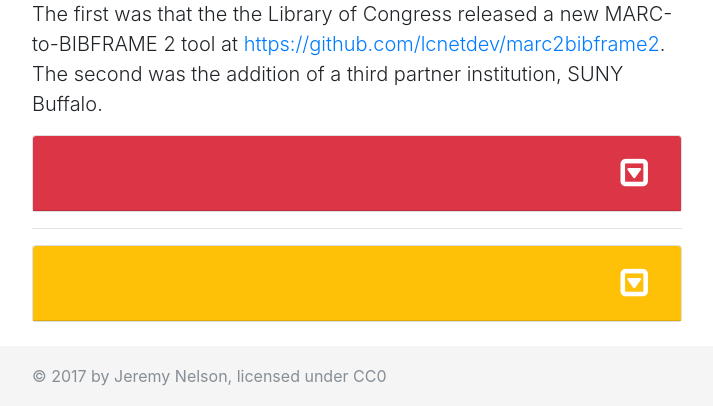
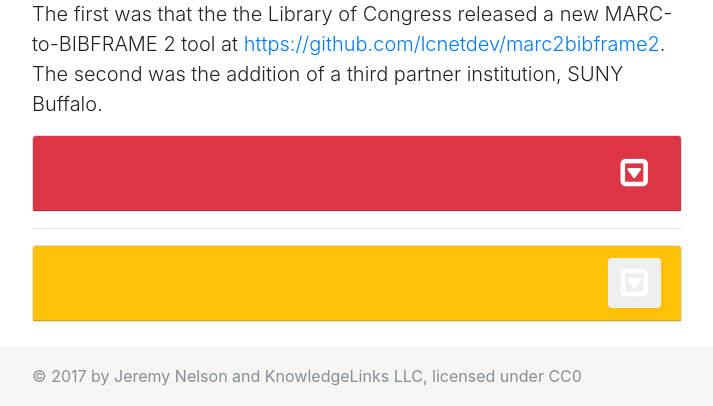
Before and after one commit to jermnelson/prospector-cat-ref, a Flask app: template templates/prospector-cat-ref/index.html in a window 1280 px wide. Shown: the part 587-993 px from the top of the page, without its empty margins (283-996 px from the left). Run offline with Flask 2, Linux system fonts and the light colour scheme; the template is opened without the code that fills it, so the values that code supplies are empty; some libraries are stand-ins or nearby versions.

Commit message:
more content additions

```diff
--- a/templates/prospector-cat-ref/index.html
+++ b/templates/prospector-cat-ref/index.html
@@ -35,9 +35,9 @@
         <div class="card">
             <div class="card-header bg-primary text-white">
                 <h2 class="card-title">{{ pages.get('bml-basics').meta.title }}
-                    <a href="#" onclick="$('#bml-basics-body').toggleClass('collapse')"
-                       class="btn btn-small text-white pull-right"><i class="fa fa-caret-square-o-down fa-2x"
-                       aria-hidden="true"></i></a>
+                    <button onclick="$('#bml-basics-body').toggleClass('collapse')"
+                       class="btn btn-small pull-right bg-primary text-white"><i class="fa fa-caret-square-o-down fa-2x"
+                       aria-hidden="true"></i></button>
                 </h2>
             </div>
             <div class="card-body collapse" id="bml-basics-body">
@@ -50,9 +50,9 @@
         <div class="card">
             <div class="card-header bg-danger text-white">
                 <h2 class="card-title">{{ pages.get('bml-1-build').meta.title }}
-                    <a href="#" onclick="$('#bml-1-build-body').toggleClass('collapse')"
-                       class="btn btn-small text-white pull-right"><i class="fa fa-caret-square-o-down fa-2x"
-                       aria-hidden="true"></i></a>
+                    <button onclick="$('#bml-1-build-body').toggleClass('collapse')"
+                       class="btn btn-small text-white bg-danger pull-right"><i class="fa fa-caret-square-o-down fa-2x"
+                       aria-hidden="true"></i></button>
                 </h2>
             </div>
             <div class="card-body collapse" id="bml-1-build-body">
@@ -63,9 +63,9 @@
         <div class="card">
             <div class="card-header bg-warning text-white">
                 <h2 class="card-title">{{ pages.get('bml-1-measure').meta.title }}
-                   <a href="#" onclick="$('#bml-1-measure-body').toggleClass('collapse')"
-                            class="btn btn-small text-white pull-right"><i class="fa fa-caret-square-o-down fa-2x"
-                            aria-hidden="true"></i></a>
+                   <button onclick="$('#bml-1-measure-body').toggleClass('collapse')"
+                            class="btn btn-small text-white bg-warning pull-right"><i class="fa fa-caret-square-o-down fa-2x"
+                            aria-hidden="true"></i></button>
                 </h2>
             </div>
             <div class="card-body collapse" id="bml-1-measure-body">
@@ -77,9 +77,9 @@
         <div class="card">
             <div class="card-header bg-success text-white">
                 <h2>{{ pages.get('bml-1-learning').meta.title }}
-                    <a href="#" onclick="$('#bml-1-learn-body').toggleClass('collapse')"
-                       class="btn btn-small text-white pull-right"><i class="fa fa-caret-square-o-down fa-2x"
-                       aria-hidden="true"></i></a>
+                    <button onclick="$('#bml-1-learn-body').toggleClass('collapse')"
+                       class="btn btn-small bg-success text-white pull-right"><i class="fa fa-caret-square-o-down fa-2x"
+                       aria-hidden="true"></i></button>
                 </h2>
             </div>
             <div class="card-body collapse" id="bml-1-learn-body">
@@ -96,9 +96,9 @@
         <div class="card">
             <div class="card-header bg-danger text-white">
                 <h2>{{ pages.get('bml-2-build').meta.title }}
-                    <a href="#" onclick="$('#bml-2-build-body').toggleClass('collapse')"
-                       class="btn btn-small text-white pull-right"><i class="fa fa-caret-square-o-down fa-2x"
-                       aria-hidden="true"></i></a>
+                    <button onclick="$('#bml-2-build-body').toggleClass('collapse')"
+                       class="btn btn-small text-white bg-danger pull-right"><i class="fa fa-caret-square-o-down fa-2x"
+                       aria-hidden="true"></i></button>
                 </h2>
             </div>
             <div class="card-body collapse" id="bml-2-build-body">
@@ -109,9 +109,9 @@
         <div class="card">
             <div class="card-header bg-warning text-white">
                 <h2>{{ pages.get('bml-2-measure').meta.title }}
-                    <a href="#" onclick="$('#bml-2-measure-body').toggleClass('collapse')"
-                       class="btn btn-small text-white pull-right"><i class="fa fa-caret-square-o-down fa-2x"
-                       aria-hidden="true"></i></a>
+                    <button onclick="$('#bml-2-measure-body').toggleClass('collapse')"
+                       class="btn btn-small text-white bf-warning pull-right"><i class="fa fa-caret-square-o-down fa-2x"
+                       aria-hidden="true"></i></button>
                 </h2>
             </div>
             <div class="card-body collapse" id="bml-2-measure-body">
@@ -123,7 +123,7 @@
     <br>
     <footer class="footer">
       <div class="container">
-        <span class="text-muted">&copy; 2017 by Jeremy Nelson, licensed under CC0</span>
+        <span class="text-muted">&copy; 2017 by Jeremy Nelson and KnowledgeLinks LLC, licensed under CC0</span>
       </div>
     </footer>
 
```
Also changed, not shown: pages/bml-1-build.md (+3 -1 lines), pages/bml-2-build.md (+7 -1 lines).
